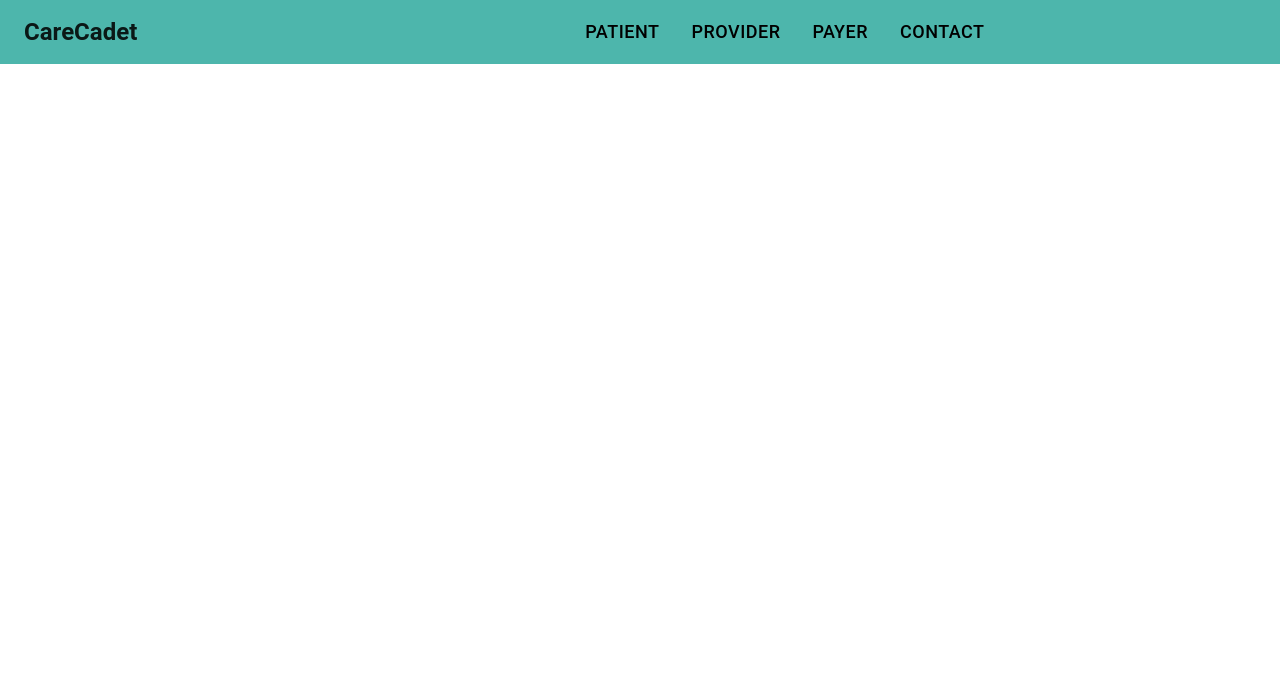
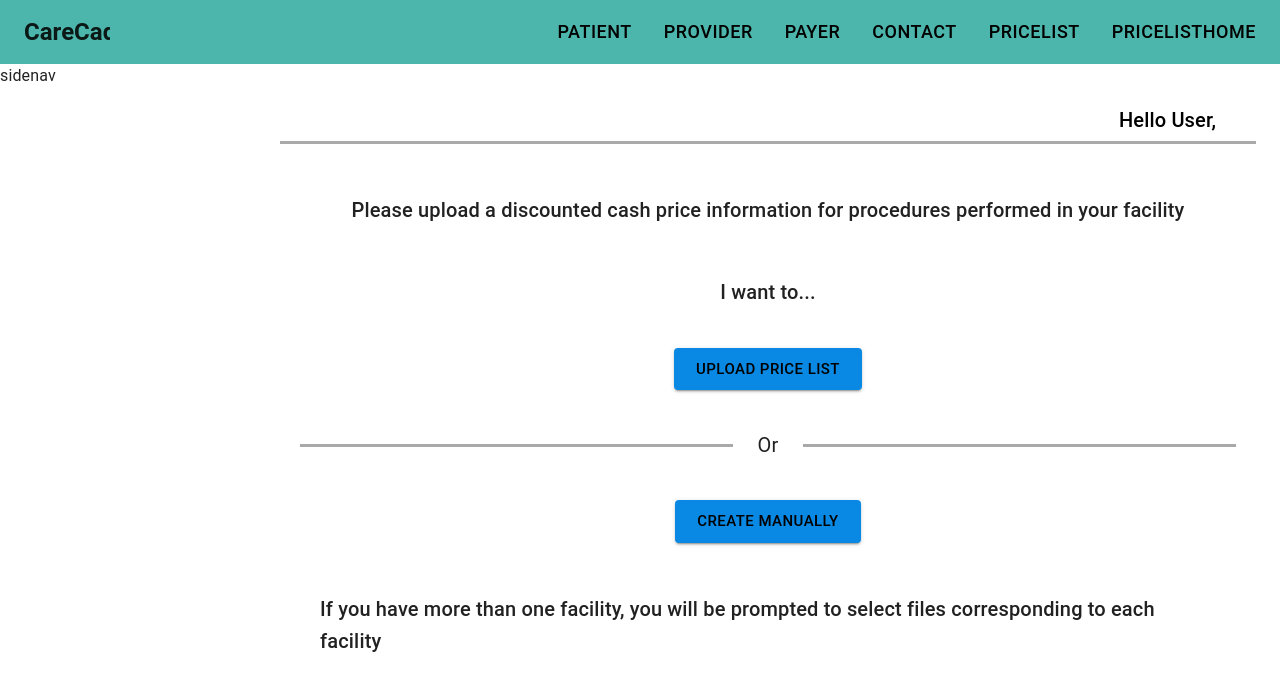
Before and after one commit to MeiiporulTrainingSite/carecadet_project, a React (Create React App) app in the folder carecadet/: page /pricelist in a window 1280 px wide. Shown: the top 690 px of the page. Built offline with nearby package versions, Linux system fonts and the light colour scheme.

Commit message:
pricelist

```diff
--- a/carecadet/package.json
+++ b/carecadet/package.json
@@ -15,11 +15,14 @@
     "@types/node": "^16.18.3",
     "@types/react": "^18.0.25",
     "@types/react-dom": "^18.0.9",
+    "axios": "^1.1.3",
     "dayjs": "^1.11.6",
     "formik": "^2.2.9",
     "lodash": "^4.17.21",
     "react": "^18.2.0",
+    "react-csv-to-table": "^0.0.4",
     "react-dom": "^18.2.0",
+    "react-file-reader": "^1.1.4",
     "react-router-dom": "^6.4.3",
     "react-scripts": "5.0.1",
     "typescript": "^4.9.3",
--- a/carecadet/src/Components/Buttoncomp.tsx
+++ b/carecadet/src/Components/Buttoncomp.tsx
@@ -7,6 +7,8 @@ type:"button" | "submit" | "reset"
 fullWidth?: boolean;
 variant?: "text" | "outlined" | "contained" ;
 color?: "inherit" | "primary" | "secondary" | "success" | "error" | "info" | "warning" ;
+margin?: string | number;
+onClick?:React.MouseEventHandler<HTMLButtonElement>;
 children:React.ReactNode;
 }
 
@@ -19,6 +21,7 @@ export function Buttoncomponent (props: IAppProps) {
           fullWidth={props.fullWidth}
           variant={props.variant}
           color={props.color}
+          onClick={props.onClick}
           >
             {props.children}
         </Button>
--- /dev/null
+++ b/carecadet/src/Pages/Pricelisthome.tsx
@@ -0,0 +1,96 @@
+import * as React from "react";
+import { Grid, Typography, Button, Paper,Box,Container } from "@mui/material";
+import axios from "axios";
+import { Buttoncomponent } from "../Components/Buttoncomp"
+
+interface Props {
+  SlNo:number;
+  ServiceCode : string | number;
+  DiagnosisTestorServiceName : string | number;
+  OrganisationPrices:string | number;
+  Facility1Prices ?: string | number;
+  Facility2Prices ?: string | number;
+  Facility3Prices ?: string | number;
+  children:React.ReactNode;
+
+}
+
+// const Pricelisthome: React.FC<Props> = (props) =>{
+  function Pricelisthome(){
+
+  return(
+    <>
+      <Container
+    //   sx={{
+    //     maxWidth: "sm",
+    //     display: "flex",
+    //     flexDirection: "column",
+    //     justifyContent: "center",
+    //     alignItems: "center",
+    //   }}
+    >
+      <Typography variant="h6" textAlign={"right"} justifyItems={"right"} sx={{ color: "Black" }} margin={"40px"} marginBottom={"5px"}>
+        Hello User,
+      </Typography>
+      <div
+          style={{
+            flex: 1,
+            height: "3px",
+            backgroundColor: "darkgray",
+          }}
+        />
+
+    <Typography   variant="h6"
+
+        sx={{
+
+        display: "flex",
+        flexDirection: "column",
+        justifyContent: "center",
+        alignItems: "center",
+        marginTop:"50px"
+      }}
+    >
+            Upload your facility's Pricelist
+            </Typography>
+
+
+          <Buttoncomponent
+            type="submit"
+            variant="contained"
+            size="large"
+            color="primary"
+           margin="100px"
+
+              > Choose file here</Buttoncomponent>
+
+
+
+
+        <br />
+        <br />
+        <Buttoncomponent    type="submit"
+          variant="contained"
+          size="large"
+          color="primary"
+         margin="100px"
+              >
+          Save
+        </Buttoncomponent>
+
+        <Buttoncomponent
+        type="submit"
+        variant="contained"
+        size="large"
+        color="primary"
+       margin="100px"
+      // onClick={onSubmit}
+    >
+        Publish
+      </Buttoncomponent>
+      </Container>
+      </>
+  )
+
+}
+export default Pricelisthome;
--- /dev/null
+++ b/carecadet/src/Pages/pricelist.tsx
@@ -0,0 +1,162 @@
+import React from "react";
+import { Routes, Route, useNavigate } from "react-router-dom";
+import {
+  Grid,
+  Typography,
+  Button,
+  Paper,
+  Box,
+  Container,
+  Divider,
+} from "@mui/material";
+// import useStyles from "./style";
+import { Buttoncomponent } from "../Components/Buttoncomp"
+import Pricelisthome from "./Pricelisthome"
+
+interface props {
+    textalign : string
+    children: JSX.Element;
+
+}
+function Pricelist() {
+  const navigate = useNavigate();
+
+  const navigateToupload = () => {
+
+    // This will navigate to second component
+    navigate('/Pricelisthome');
+  };
+
+
+  return (
+    <>
+    <Container
+    //   sx={{
+    //     maxWidth: "sm",
+    //     display: "flex",
+    //     flexDirection: "column",
+    //     justifyContent: "center",
+    //     alignItems: "center",
+    //   }}
+    >
+      <Typography variant="h6" textAlign={"right"} justifyItems={"right"} sx={{ color: "Black" }} margin={"40px"} marginBottom={"5px"}>
+        Hello User,
+      </Typography>
+      <div
+          style={{
+            flex: 1,
+            height: "3px",
+            backgroundColor: "darkgray",
+          }}
+        />
+      <Typography   variant="h6"
+      margin={"40px"}
+        sx={{
+
+        display: "flex",
+        flexDirection: "column",
+        justifyContent: "center",
+        alignItems: "center",
+        marginTop:"50px"
+      }}
+    >
+        {/* <p className="para" style={{ paddingTop: "50px" }}> */}
+        Please upload a discounted cash price information for procedures
+        performed in your facility
+        {/* </p> */}
+      </Typography>
+
+      <Typography
+      variant="h6"
+      margin={"40px"}
+        sx={{
+
+        display: "flex",
+        flexDirection: "column",
+        justifyContent: "center",
+        alignItems: "center",
+        marginTop:"50px"
+      }}>
+        {/* <p className="para" style={{ paddingTop: "0" }}> */}I want to...
+        {/* </p> */}
+      </Typography>
+      <Typography align='center'>
+      <Buttoncomponent
+          type="submit"
+          variant="contained"
+          size="large"
+          color="primary"
+         margin="100px"
+        onClick={navigateToupload}
+      >
+        Upload Price List
+
+      </Buttoncomponent>
+</Typography>
+      <div
+        style={{
+          display: "flex",
+          flexDirection: "row",
+          alignItems: "center",
+          margin: "20px",
+        }}
+      >
+        <div
+          style={{
+            flex: 1,
+            height: "3px",
+            backgroundColor: "darkgray",
+          }}
+        />
+
+        <div>
+          <p style={{ width: "70px", textAlign: "center", fontSize: "20px" }}>
+            Or
+          </p>
+        </div>
+
+        <div
+          style={{
+            flex: 1,
+            height: "3px",
+            backgroundColor: "darkgray",
+          }}
+        />
+      </div>
+      <Typography align='center'>
+      <Buttoncomponent
+
+      type="submit"
+      variant="contained"
+      size="large"
+      color="primary"
+     margin="100px"
+        // className={classes.button}
+        // sx={{ mt: 5 }}
+      >
+        Create Manually
+      </Buttoncomponent>
+      </Typography>
+      <Typography
+      variant="h6"
+      margin={"40px"}
+        sx={{
+
+        display: "flex",
+        flexDirection: "column",
+        justifyContent: "center",
+        alignItems: "center",
+        marginTop:"50px"
+      }}>
+        {/* <p className="para"> */}
+        If you have more than one facility, you will be prompted to select files
+        corresponding to each facility
+        {/* </p> */}
+      </Typography>
+    </Container>
+
+    </>
+  );
+}
+
+export default Pricelist;
--- a/carecadet/src/ProtectedRoute.tsx
+++ b/carecadet/src/ProtectedRoute.tsx
@@ -6,7 +6,7 @@ interface Props {
   children: JSX.Element;
 }
 const ProtectedRoute = ({ children }: Props) => {
-  const isAuth = false;
+  const isAuth = true;
   return isAuth ? <div className="check"><div>sidenav</div>{children}</div> : <Navigate to="/login" replace />;
 };
 
--- a/carecadet/src/routes.tsx
+++ b/carecadet/src/routes.tsx
@@ -2,48 +2,62 @@
 import Patient from "./Pages/Patient";
 import Provider from "./Pages/Provider";
 import Payer from "./Pages/Payer";
-import Contact from './Pages/Contact';
-
+import Contact from "./Pages/Contact";
+import Pricelist from "./Pages/pricelist";
+import Pricelisthome from "./Pages/Pricelisthome";
 
 // other
-import {FC} from "react";
+import { FC } from "react";
 
 interface Route {
-  key: string,
-  title: string,
-  path: string,
-  enabled: boolean,
-  component: FC<{}>
+  key: string;
+  title: string;
+  path: string;
+  enabled: boolean;
+  component: FC<{}>;
 }
 
 export const routes: Array<Route> = [
   {
-      key: 'patient',
-      title: 'Patient',
-      path: '/patient',
-      enabled: true,
-      component: Patient
+    key: "patient",
+    title: "Patient",
+    path: "/patient",
+    enabled: true,
+    component: Patient,
   },
   {
-      key: 'provider',
-      title: 'Provider',
-      path: '/provider',
-      enabled: true,
-      component: Provider
+    key: "provider",
+    title: "Provider",
+    path: "/provider",
+    enabled: true,
+    component: Provider,
   },
   {
-      key: 'payer',
-      title: 'Payer',
-      path: '/payer',
-      enabled: true,
-      component: Payer
+    key: "payer",
+    title: "Payer",
+    path: "/payer",
+    enabled: true,
+    component: Payer,
   },
   {
-      key: 'contact',
-      title: 'Contact',
-      path: '/contact',
-      enabled: true,
-      component: Contact
+    key: "contact",
+    title: "Contact",
+    path: "/contact",
+    enabled: true,
+    component: Contact,
   },
-
-]
+  {
+    key: "Pricelist",
+    title: "Pricelist",
+    path: "/pricelist",
+    enabled: true,
+    component: Pricelist,
+  },
+  {
+    key: "Pricelisthome",
+    title: "Pricelisthome",
+    path: "/pricelisthome",
+    enabled: true,
+   component: Pricelisthome
+  },
+];
--- /dev/null
+++ b/package.json
@@ -0,0 +1,6 @@
+{
+  "dependencies": {
+    "csv-parse": "^5.3.2",
+    "react-file-reader": "^1.1.4"
+  }
+}
```
Also changed, not shown: 2 other files (tests, documents, lock files or other folders).
